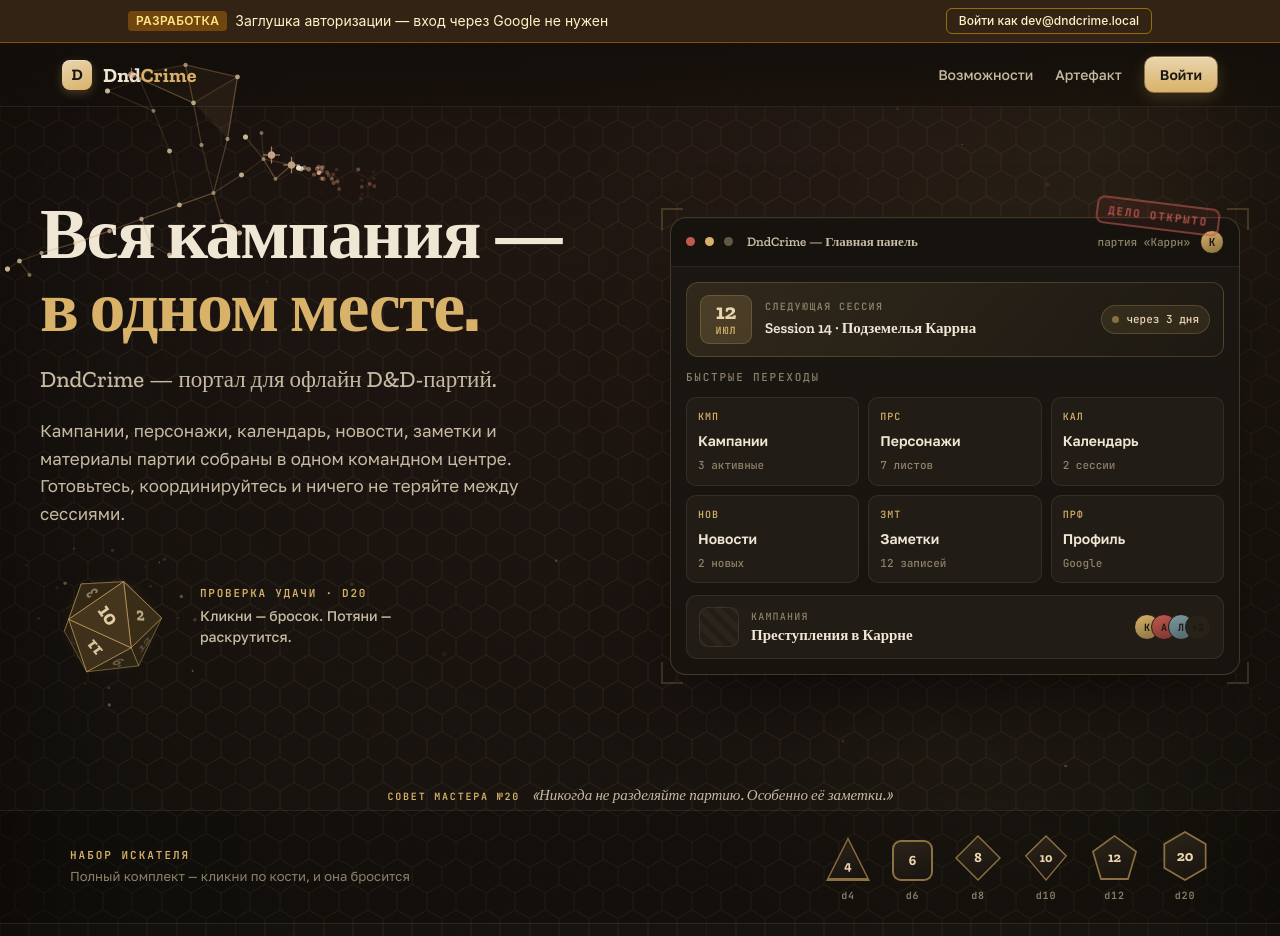
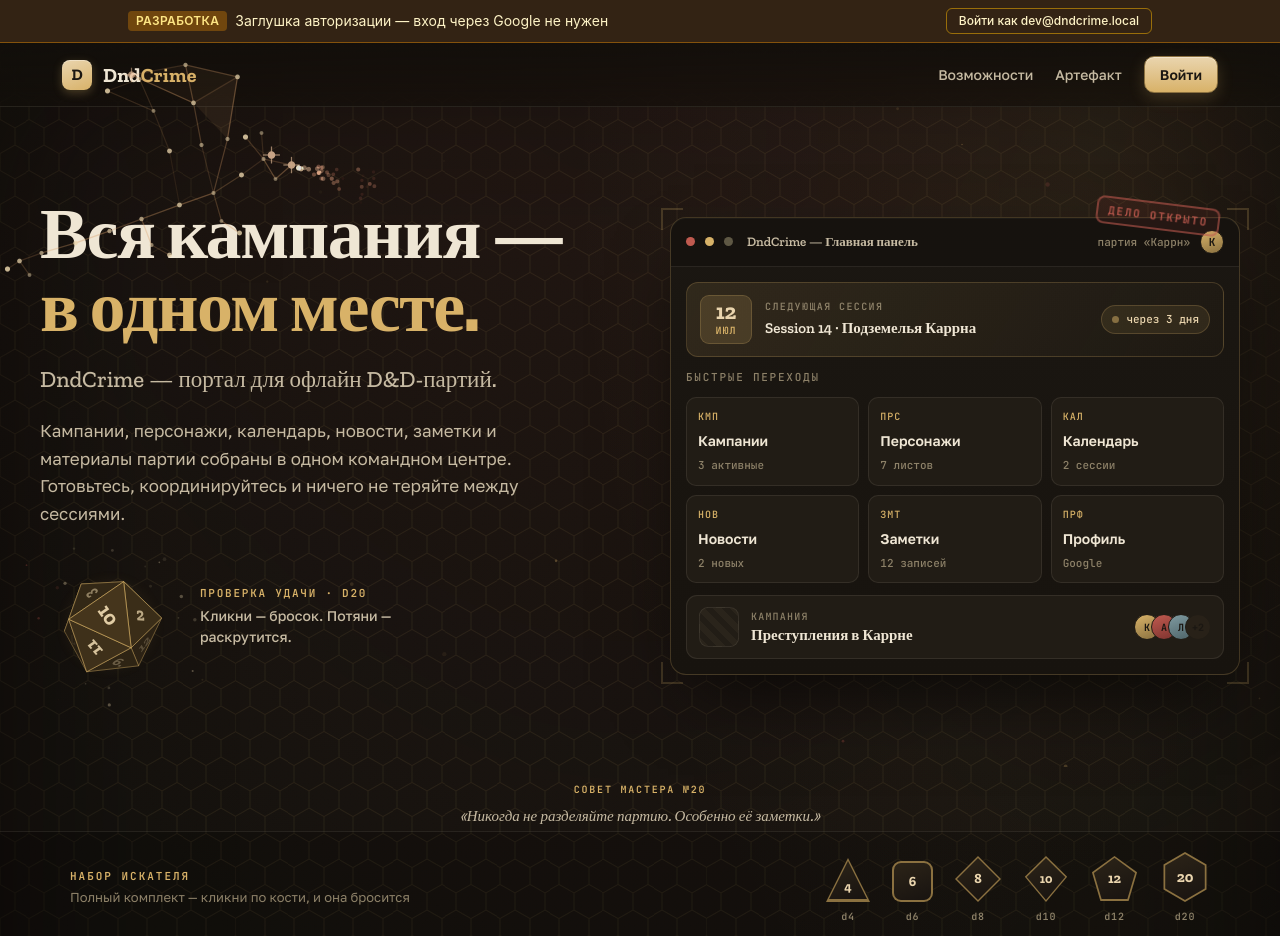
Before and after one commit to katrinaver/DndCrime, a React (Vite) app in the folder frontend/: page / in a window 1280 px wide. Shown: the top 936 px of the page. Built offline with nearby package versions, Linux system fonts and the light colour scheme.

Commit message:
finish master tip burn: position fx canvas at actual text offset, stable tip slot

```diff
--- a/frontend/src/modules/landing/fx/tipBurn.ts
+++ b/frontend/src/modules/landing/fx/tipBurn.ts
@@ -7,13 +7,15 @@
 }
 
 export interface TipTargets {
-  /** span с текстом совета — ротатор мутирует textContent/style напрямую */
+  /** span с текстом совета — ротатор мутирует textContent/style напрямую,
+   *  по нему же меряется область сжигания (host шире — растянут под самый длинный совет) */
   text: HTMLElement
   /** span с меткой «СОВЕТ МАСТЕРА №N» */
   label: HTMLElement
-  /** canvas эффекта, позиционирован left:-24px top:-24px от host */
+  /** canvas эффекта — при старте burn ротатор кладёт его left/top по
+   *  фактическому положению текста (текст центрирован в host и двигается) */
   fx: HTMLCanvasElement
-  /** обёртка текста — по ней меряется область сжигания */
+  /** обёртка-слот — positioned-родитель canvas, от неё меряется offset текста */
   host: HTMLElement
 }
 
@@ -60,12 +62,14 @@
         swap(tg)
         until = t + 7
       } else {
-        w = tg.host.offsetWidth
-        h = tg.host.offsetHeight
+        w = tg.text.offsetWidth
+        h = tg.text.offsetHeight
         tg.fx.width = (w + 48) * 2
         tg.fx.height = (h + 48) * 2
         tg.fx.style.width = `${w + 48}px`
         tg.fx.style.height = `${h + 48}px`
+        tg.fx.style.left = `${tg.text.offsetLeft - 24}px`
+        tg.fx.style.top = `${tg.text.offsetTop - 24}px`
         phase = 'burn'
         t0 = t
         parts = []
--- a/frontend/src/modules/landing/sections/MasterTipStrip.tsx
+++ b/frontend/src/modules/landing/sections/MasterTipStrip.tsx
@@ -10,23 +10,38 @@
 }
 
 /**
- * Полоса «Совет мастера». React рендерит только первый совет —
+ * Полоса «Совет мастера», две строки: сверху метка «СОВЕТ МАСТЕРА №N»,
+ * под ней сам совет, оба по центру. React рендерит только первый совет —
  * дальше textContent мутирует createTipRotator (высокочастотный эффект сжигания).
+ *
+ * Слот совета растянут невидимыми копиями всех советов в одной grid-ячейке:
+ * размер полосы не зависит от текущего совета, и контент ниже не дёргается
+ * при ротации. Canvas эффекта ротатор позиционирует сам — по фактическому
+ * положению текста на момент сжигания.
  */
 export function MasterTipStrip({ sectionRef, labelRef, textRef, fxRef, hostRef }: MasterTipStripProps) {
   return (
     <div ref={sectionRef} className="relative">
-      <div className="mx-auto flex max-w-[1220px] flex-wrap items-baseline justify-center gap-x-3 gap-y-2 px-[clamp(20px,5vw,40px)] pb-[3px] pt-[15px]">
+      <div className="mx-auto flex max-w-[1220px] flex-col items-center gap-y-2 px-[clamp(20px,5vw,40px)] pb-[3px] pt-[15px]">
         <span
           ref={labelRef}
           className="lp-mono whitespace-nowrap text-[10px] font-semibold tracking-[0.18em] text-(--lp-gold)"
         >
           СОВЕТ МАСТЕРА №{TIPS[0].n}
         </span>
-        <div ref={hostRef} className="relative inline-block">
+        <div ref={hostRef} className="relative grid">
+          {TIPS.map((tip) => (
+            <span
+              key={tip.n}
+              aria-hidden="true"
+              className="lp-slab invisible col-start-1 row-start-1 text-[15px] font-medium italic leading-[1.5]"
+            >
+              {tip.q}
+            </span>
+          ))}
           <span
             ref={textRef}
-            className="lp-slab inline-block text-[15px] font-medium italic leading-[1.5] text-(--lp-ink-dim)"
+            className="lp-slab col-start-1 row-start-1 self-start justify-self-center text-center text-[15px] font-medium italic leading-[1.5] text-(--lp-ink-dim)"
           >
             {TIPS[0].q}
           </span>
```
